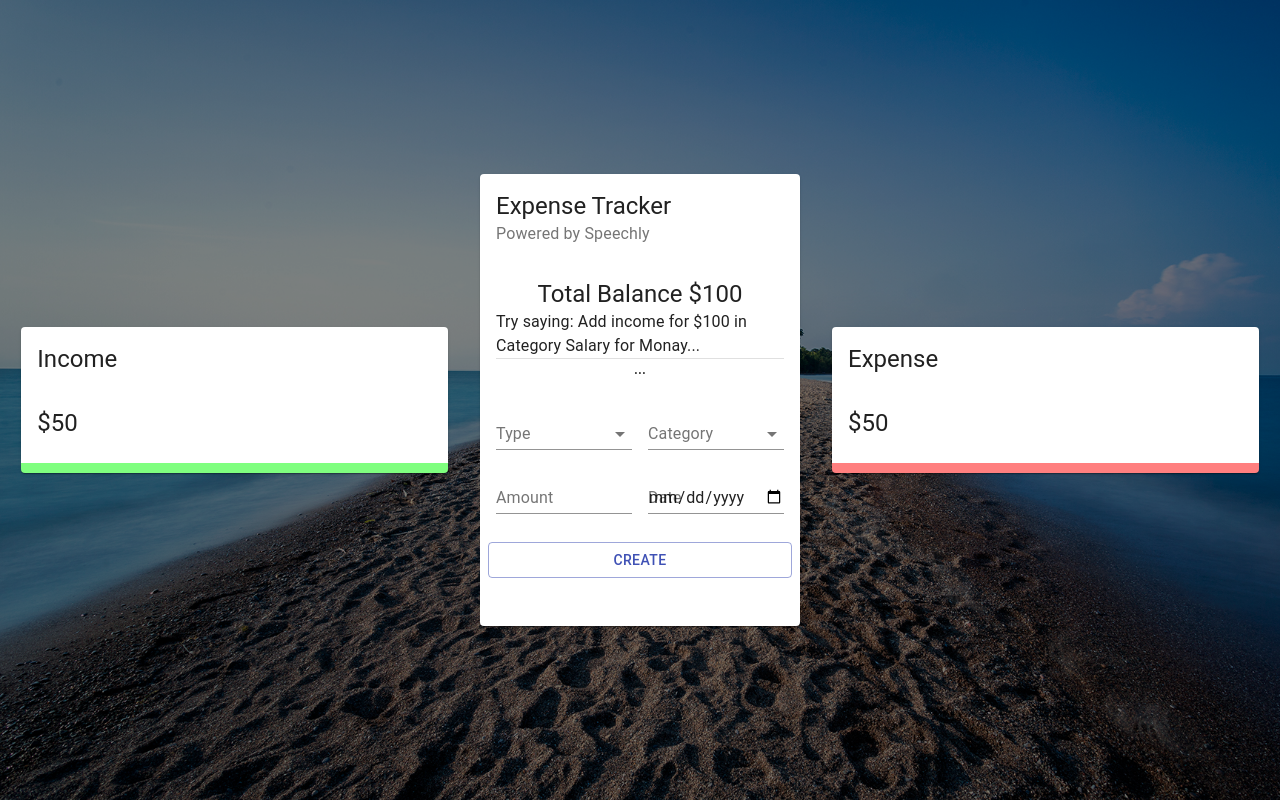
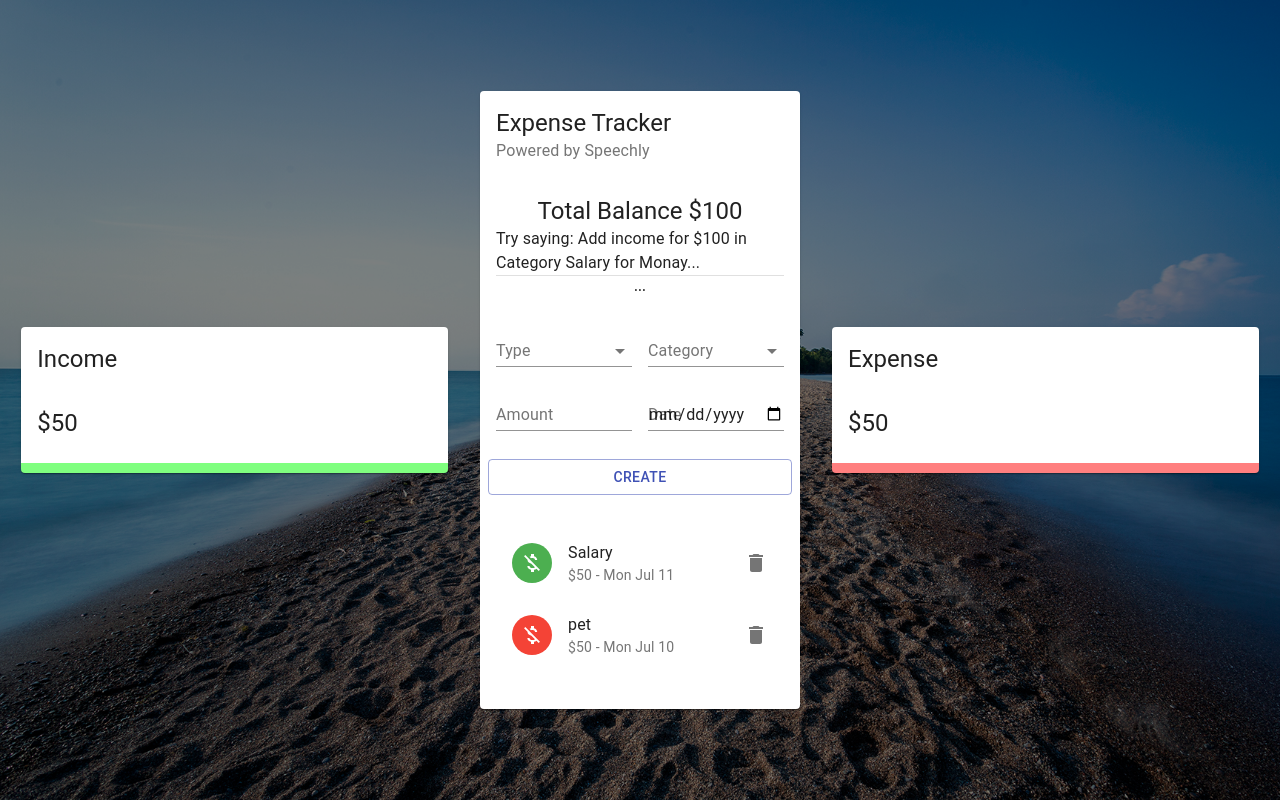
Before and after one commit to undeceive/Claw, a React (Create React App) app: page / in a window 1280 px wide. Built offline with nearby package versions, Linux system fonts and the light colour scheme; the HTML template or start-up script is replaced by a standard one.

Commit message:
List Component

```diff
--- /dev/null
+++ b/src/components/Main/List/List.jsx
@@ -0,0 +1,39 @@
+import React from 'react';
+import { List as MUIList, ListItem, ListItemAvatar, ListItemText, Avatar, ListItemSecondaryAction, IconButton, Slide } from '@material-ui/core';
+import { Delete, MoneyOff } from '@material-ui/icons';
+
+import useStyles from './styles';
+
+const List = () => {
+  const classes = useStyles();
+
+  const transactions = [
+    { id: 1, type: "Income", categoty: 'Salary', amount: 50, date: "Mon Jul 11" },
+    { id: 2, type: "Expense", categoty: 'pet', amount: 50, date: "Mon Jul 10" },
+    { id: 3, type: "Income", categoty: 'Business', amount: 150, date: "Mon Jul 9" }
+  ];
+
+  return (
+    <MUIList dense={false} className={classes.list}>
+    {transactions.map((transaction) => (
+      <Slide direction="down" in mountOnEnter unmountOnExit key={transaction.id}>
+        <ListItem>
+          <ListItemAvatar>
+            <Avatar className={transaction.type === 'Income' ? classes.avatarIncome : classes.avatarExpense}>
+              <MoneyOff />
+            </Avatar>
+          </ListItemAvatar>
+          <ListItemText primary={transaction.categoty} secondary={`$${transaction.amount} - ${transaction.date}`}/>
+          <ListItemSecondaryAction>
+            <IconButton edge="end" aria-label="delete" onClick="">
+              <Delete/>
+            </IconButton>
+          </ListItemSecondaryAction>
+        </ListItem>
+      </Slide>
+    ))}
+    </MUIList>
+  )
+}
+
+export default List
--- /dev/null
+++ b/src/components/Main/List/styles.js
@@ -0,0 +1,17 @@
+import { makeStyles } from '@material-ui/core/styles';
+import { red, green } from '@material-ui/core/colors';
+
+export default makeStyles((theme) => ({
+  avatarIncome: {
+    color: '#fff',
+    backgroundColor: green[500],
+  },
+  avatarExpense: {
+    color: theme.palette.getContrastText(red[500]),
+    backgroundColor: red[500],
+  },
+  list: {
+    maxHeight: '150px',
+    overflow: 'auto',
+  },
+}));
--- a/src/components/Main/Main.jsx
+++ b/src/components/Main/Main.jsx
@@ -3,6 +3,7 @@ import { Card, CardHeader, CardContent, Typography, Grid, Divider } from '@mater
 
 import useStyles from './styles';
 import Form from './Form/Form';
+import List from './List/List';
 
 const Main = () => {
   const classes = useStyles();
@@ -22,7 +23,7 @@ const Main = () => {
     <CardContent className={classes.cardContent}>
         <Grid contianer spacing={2}>
           <Grid item xs={12}>
-            {/* <List/> */}
+            <List/>
           </Grid>
         </Grid>
       </CardContent>
```
